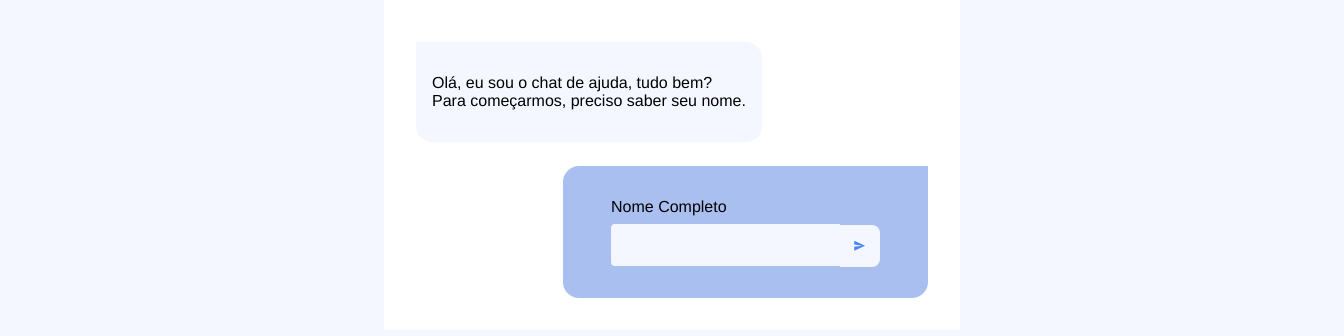
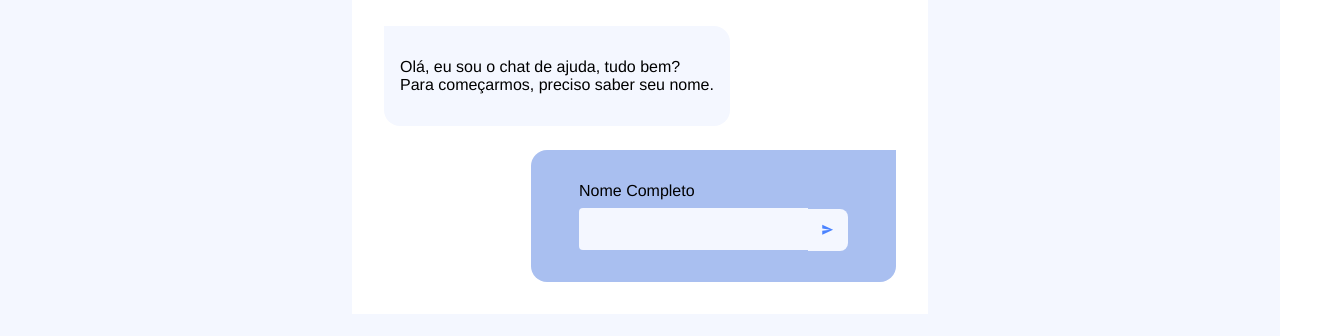
Before and after one commit to BiancaGrenzel/web-chat, a React (Create React App) app: page / in a window 1280 px wide. Shown: the part 454-790 px from the top of the page, 1344 px wide, since content can reach past the window. Built offline with nearby package versions, Linux system fonts and the light colour scheme.

Commit message:
feat: remove margins on home container

```diff
--- a/src/pages/Home/index.tsx
+++ b/src/pages/Home/index.tsx
@@ -7,6 +7,8 @@ const Home = () => {
     <Container
       width="100vw"
       height="100vh"
+      padding="0px"
+      margin="0px"
       backgroundColor={theme.blue.light}
       justifyContent="center"
     >
```
